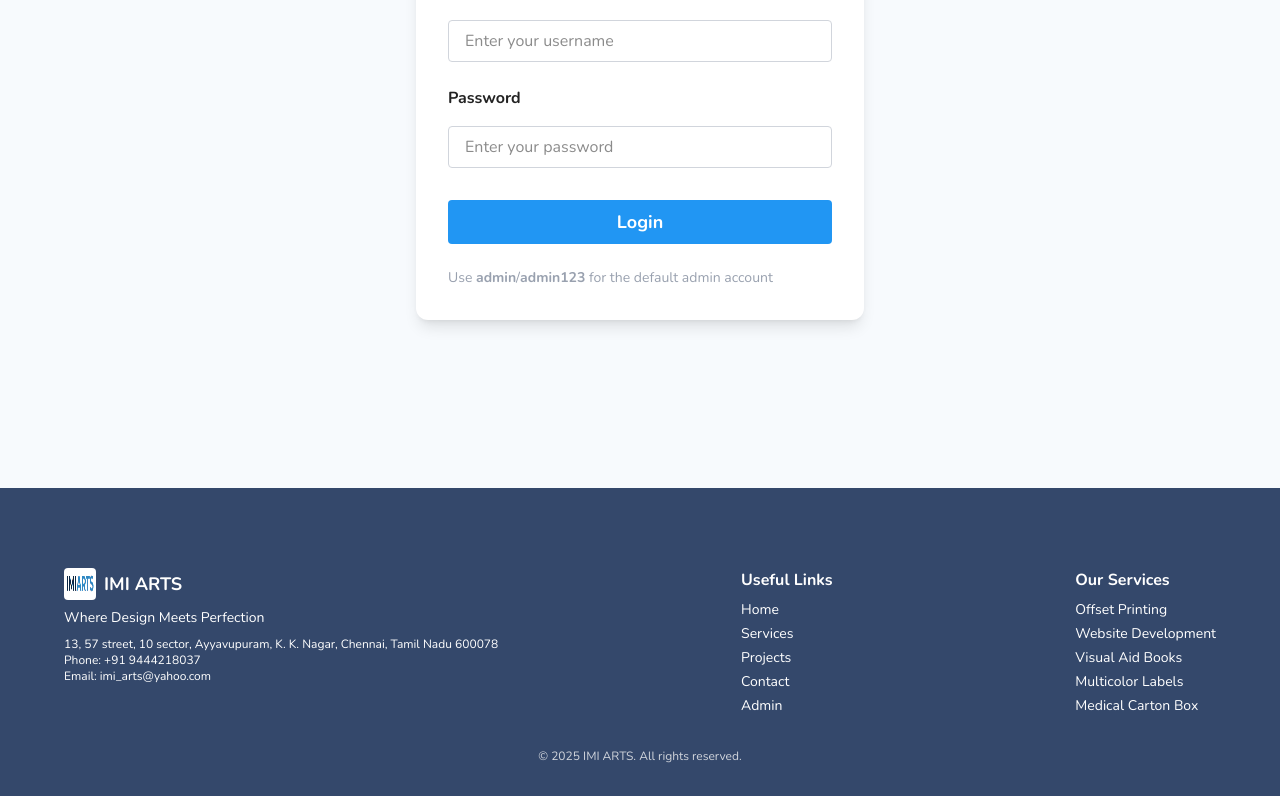
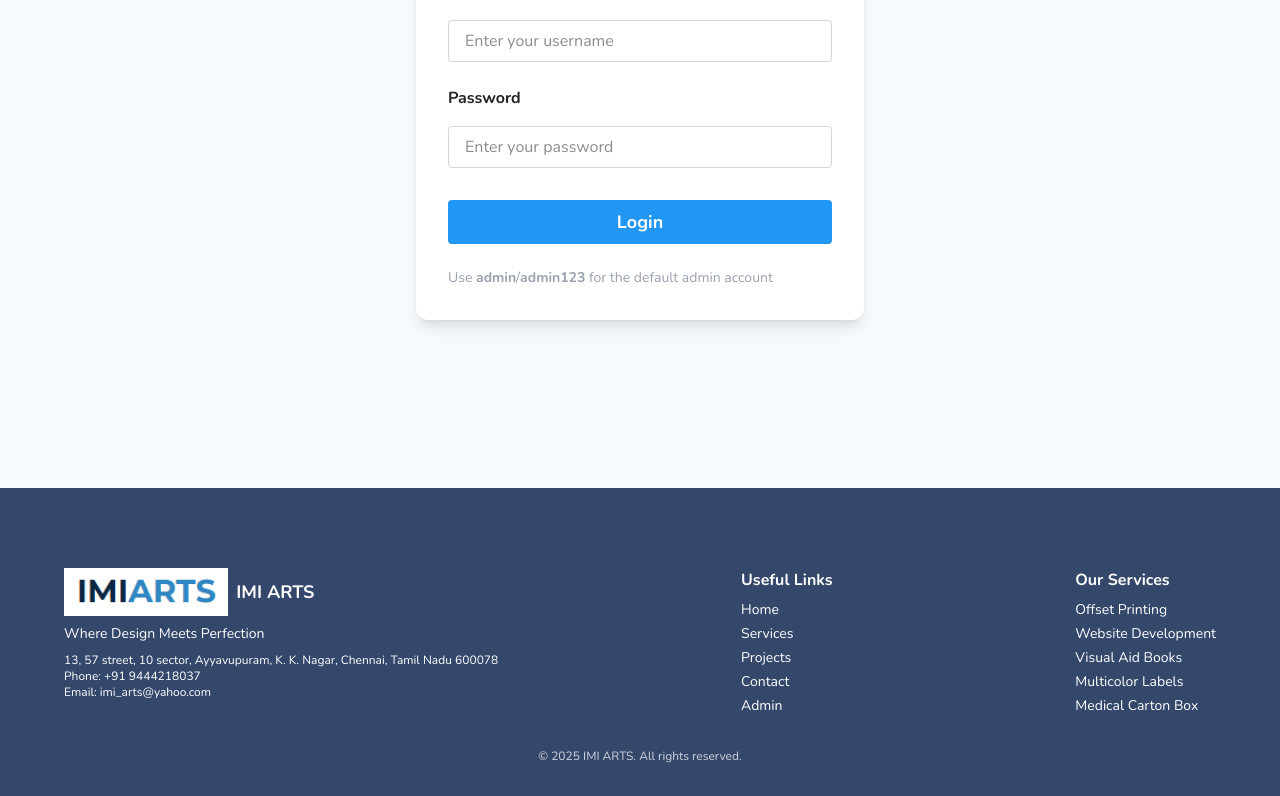
Before and after one commit to Hrgrg/IMIARTS, a Next.js app: page /admin in a window 1280 px wide. Shown: the part 388-1184 px from the top of the page. Built offline with nearby package versions, Linux system fonts and the light colour scheme.

Commit message:
[Cursor] Fix: Resolve ESLint errors and warnings

```diff
--- a/app/admin/dashboard/page.tsx
+++ b/app/admin/dashboard/page.tsx
@@ -17,8 +17,8 @@ const initialSubmissions = [
 
 export default function AdminDashboard() {
   const [tab, setTab] = useState("submissions");
-  const [submissions, setSubmissions] = useState([]);
-  const [adminUser, setAdminUser] = useState("admin");
+  const [submissions, setSubmissions] = useState<Submission[]>([]);
+  const [adminUser] = useState<AdminUser | null>(null);
   const [password, setPassword] = useState("admin123");
   const [oldPass, setOldPass] = useState("");
   const [newPass, setNewPass] = useState("");
--- a/app/layout.tsx
+++ b/app/layout.tsx
@@ -1,18 +1,10 @@
 import type { Metadata } from "next";
-import { Geist, Geist_Mono } from "next/font/google";
+import { GeistSans } from 'geist/font/sans';
+import { GeistMono } from 'geist/font/mono';
 import "./globals.css";
 import Link from "next/link";
 import Navbar from "./Navbar";
-
-const geistSans = Geist({
-  variable: "--font-geist-sans",
-  subsets: ["latin"],
-});
-
-const geistMono = Geist_Mono({
-  variable: "--font-geist-mono",
-  subsets: ["latin"],
-});
+import Image from 'next/image';
 
 export const metadata: Metadata = {
   title: "Create Next App",
@@ -25,7 +17,7 @@ export default function RootLayout({
   children: React.ReactNode;
 }>) {
   return (
-    <html lang="en">
+    <html lang="en" className={`${GeistSans.variable} ${GeistMono.variable}`}>
       <head>
         <title>IMI ARTS | Where Design Meets Perfection | Offset Printing & Web Development in India</title>
         <meta name="description" content="IMI ARTS offers premium offset printing, website development, visual aid books, multicolor labels, and medical carton box services for doctors, pharmaceutical companies, businesses, and startups across India. Elevate your brand with our expert solutions." />
@@ -41,7 +33,7 @@ export default function RootLayout({
         <meta name="twitter:image" content="/images/IMIlogo.png" />
         <link href="https://fonts.googleapis.com/css2?family=Nunito:wght@400;700;900&display=swap" rel="stylesheet" />
       </head>
-      <body className="bg-[#f7fafd] min-h-screen flex flex-col overflow-x-hidden" style={{ fontFamily: 'Nunito, Arial, sans-serif' }}>
+      <body className={GeistSans.className} style={{ fontFamily: 'Nunito, Arial, sans-serif' }}>
         {/* Navbar */}
         <Navbar />
         <main className="flex-1 w-full">
@@ -52,7 +44,13 @@ export default function RootLayout({
           <div className="max-w-6xl mx-auto flex flex-col md:flex-row justify-between gap-8">
             <div>
               <div className="flex items-center gap-2 mb-2">
-                <img src="/images/IMIlogo.png" alt="IMI ARTS Logo" className="w-8 h-8 rounded" />
+                <Image
+                  src="/images/IMIlogo.png"
+                  alt="IMI ARTS Logo"
+                  width={150}
+                  height={50}
+                  className="h-12 w-auto"
+                />
                 <span className="font-bold text-lg">IMI ARTS</span>
               </div>
               <p className="text-sm">Where Design Meets Perfection</p>
--- a/app/page.tsx
+++ b/app/page.tsx
@@ -67,12 +67,21 @@ export default function Home() {
           </div>
         </div>
         <div className="flex-1 flex items-center justify-center z-10 mt-12 md:mt-0">
+          <div className="relative">
+            <Image
+              src="/images/hero-bg.jpg"
+              alt="Hero Background"
+              width={1920}
+              height={1080}
+              className="w-full h-[600px] object-cover"
+            />
             <img
               src="/images/hero-illustration.png"
               alt="IMI ARTS Hero Illustration"
               className="w-[500px] md:w-[600px] animate-float-bounce"
               style={{ maxWidth: '100%', height: 'auto' }}
             />
+          </div>
         </div>
         <style jsx global>{`
           @keyframes float-bounce {
--- a/app/projects/admin/dashboard/page.tsx
+++ b/app/projects/admin/dashboard/page.tsx
@@ -17,8 +17,8 @@ const initialSubmissions = [
 
 export default function AdminDashboard() {
   const [tab, setTab] = useState("submissions");
-  const [submissions, setSubmissions] = useState([]);
-  const [adminUser, setAdminUser] = useState("admin");
+  const [submissions, setSubmissions] = useState<Submission[]>([]);
+  const [adminUser] = useState<AdminUser | null>(null);
   const [password, setPassword] = useState("admin123");
   const [oldPass, setOldPass] = useState("");
   const [newPass, setNewPass] = useState("");
```
Lines whose indentation alone changed are shown as unchanged.
